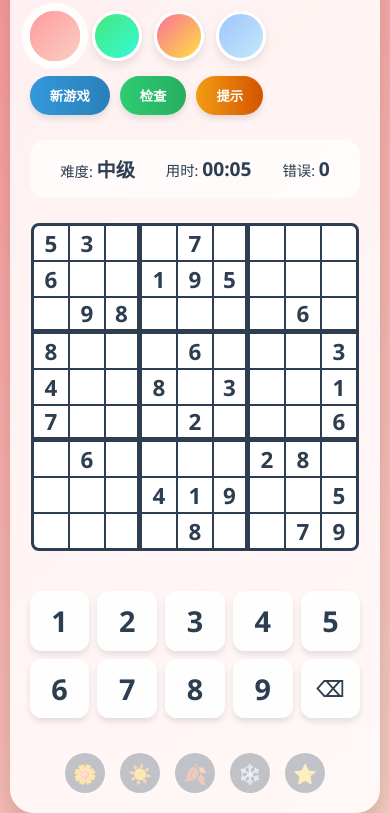
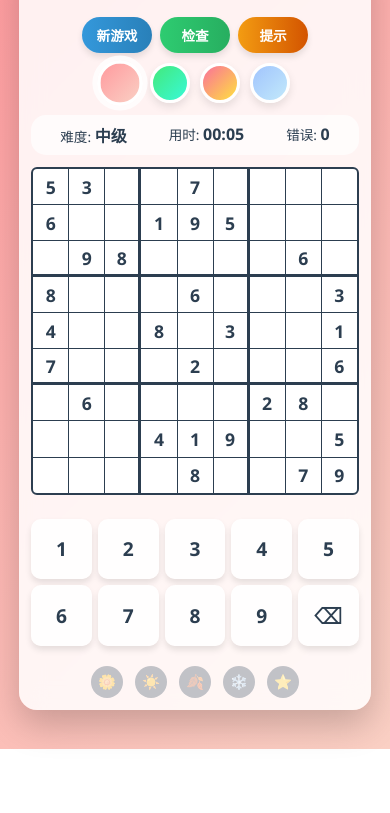
Before and after one commit to littleGames2025/littleGames2025.github.io, a plain HTML site: page data_du.html in a window 390 px wide. Shown: the part 95-908 px from the top of the page. After the commit the page ends 844 px from the top, so only its background shows below. Drawn offline with Linux system fonts and the light colour scheme.

Commit message:
Update data_du.html

```diff
--- a/data_du.html
+++ b/data_du.html
@@ -2,8 +2,8 @@
 <html lang="zh-CN">
 <head>
     <meta charset="UTF-8">
-    <meta name="viewport" content="width=device-width, initial-scale=1.0">
-    <title>四季数独 | 创意主题游戏</title>
+    <meta name="viewport" content="width=device-width, initial-scale=1.0, maximum-scale=1.0, user-scalable=no">
+    <title>四季数独 | 移动优化版</title>
     <style>
         :root {
             --spring: linear-gradient(135deg, #ff9a9e 0%, #fad0c4 100%);
@@ -19,6 +19,8 @@
             padding: 0;
             box-sizing: border-box;
             user-select: none;
+            -webkit-tap-highlight-color: transparent; /* 去除移动端点击高亮 */
+            -webkit-touch-callout: none; /* 禁止移动端长按菜单 */
         }
 
         body {
@@ -31,9 +33,10 @@
             transition: background 1.5s ease;
             background: var(--spring);
             color: var(--text-dark);
+            padding: 10px; /* 添加内边距防止内容溢出 */
         }
 
-        /* 粒子效果容器 */
+        /* 粒子效果容器 - 移动端减少数量 */
         .particles {
             position: fixed;
             top: 0;
@@ -49,7 +52,7 @@
             opacity: 0.7;
         }
 
-        /* 主游戏容器 */
+        /* 主游戏容器 - 移动端优化 */
         .game-container {
             width: 95%;
             max-width: 800px;
@@ -57,18 +60,18 @@
             backdrop-filter: blur(12px);
             border-radius: 24px;
             box-shadow: 0 15px 35px rgba(0, 0, 0, 0.2);
-            padding: 30px;
+            padding: 20px;
             display: flex;
             flex-direction: column;
-            gap: 25px;
+            gap: 15px;
             transform: translateY(0);
             transition: transform 0.5s ease;
         }
 
         .season-title {
             text-align: center;
-            font-size: 3rem;
-            margin-bottom: 10px;
+            font-size: 2.5rem;
+            margin-bottom: 8px;
             background-clip: text;
             -webkit-background-clip: text;
             color: transparent;
@@ -81,23 +84,24 @@
         .autumn { background-image: linear-gradient(to right, #ff9800, #ffcc80); }
         .winter { background-image: linear-gradient(to right, #03a9f4, #81d4fa); }
 
-        /* 游戏控制区域 */
+        /* 游戏控制区域 - 移动端优化 */
         .controls {
             display: flex;
-            justify-content: space-between;
+            flex-direction: column; /* 竖屏改为垂直布局 */
             align-items: center;
-            flex-wrap: wrap;
             gap: 15px;
         }
 
         .season-selector {
             display: flex;
-            gap: 12px;
+            gap: 10px;
+            justify-content: center;
+            width: 100%;
         }
 
         .season-btn {
-            width: 50px;
-            height: 50px;
+            width: 44px; /* 满足最小触摸尺寸 */
+            height: 44px;
             border-radius: 50%;
             border: 3px solid white;
             cursor: pointer;
@@ -118,11 +122,14 @@
 
         .game-actions {
             display: flex;
-            gap: 10px;
+            gap: 8px;
+            width: 100%;
+            justify-content: center;
+            flex-wrap: wrap;
         }
 
         .game-btn {
-            padding: 10px 20px;
+            padding: 12px 18px; /* 增大触摸区域 */
             border: none;
             border-radius: 50px;
             background: rgba(255,255,255,0.9);
@@ -131,6 +138,8 @@
             cursor: pointer;
             transition: all 0.3s ease;
             box-shadow: 0 4px 6px rgba(0,0,0,0.1);
+            font-size: 0.95rem;
+            min-width: 90px; /* 确保按钮有足够宽度 */
         }
 
         .game-btn:hover {
@@ -147,31 +156,34 @@
             display: flex;
             justify-content: space-around;
             background: rgba(255,255,255,0.7);
-            padding: 15px;
+            padding: 12px;
             border-radius: 15px;
+            font-size: 0.9rem;
         }
 
         .stat-box {
             text-align: center;
-            font-size: 1.1rem;
+            font-size: 0.95rem;
         }
 
         .stat-value {
             font-weight: bold;
-            font-size: 1.4rem;
-            margin-top: 5px;
+            font-size: 1.3rem;
+            margin-top: 3px;
         }
 
-        /* 数独棋盘 */
+        /* 数独棋盘 - 移动端优化 */
         .sudoku-board {
             margin: 0 auto;
             display: grid;
             grid-template-columns: repeat(9, 1fr);
-            gap: 2px;
+            gap: 1px; /* 减小间隙 */
             background-color: var(--text-dark);
-            border: 3px solid var(--text-dark);
-            border-radius: 8px;
+            border: 2px solid var(--text-dark); /* 减薄边框 */
+            border-radius: 6px;
             overflow: hidden;
+            width: 100%; /* 确保棋盘宽度自适应 */
+            max-width: 95vw; /* 防止在窄屏幕上溢出 */
         }
 
         .cell {
@@ -180,7 +192,7 @@
             align-items: center;
             justify-content: center;
             background-color: white;
-            font-size: 1.8rem;
+            font-size: 1.5rem; /* 减小字体大小 */
             font-weight: bold;
             cursor: pointer;
             transition: all 0.2s ease;
@@ -219,19 +231,19 @@
         }
 
         .border-right {
-            border-right: 3px solid var(--text-dark) !important;
+            border-right: 2px solid var(--text-dark) !important; /* 减薄边框 */
         }
 
         .border-bottom {
-            border-bottom: 3px solid var(--text-dark) !important;
+            border-bottom: 2px solid var(--text-dark) !important;
         }
 
-        /* 数字选择面板 */
+        /* 数字选择面板 - 移动端优化 */
         .number-pad {
             display: grid;
             grid-template-columns: repeat(5, 1fr);
-            gap: 8px;
-            margin-top: 15px;
+            gap: 6px; /* 减小间隙 */
+            margin-top: 12px;
         }
 
         .num-btn {
@@ -240,12 +252,13 @@
             align-items: center;
             justify-content: center;
             background: rgba(255,255,255,0.9);
-            border-radius: 12px;
-            font-size: 1.8rem;
+            border-radius: 10px;
+            font-size: 1.6rem; /* 减小字体大小 */
             font-weight: bold;
             cursor: pointer;
             transition: all 0.3s ease;
             box-shadow: 0 4px 6px rgba(0,0,0,0.1);
+            min-height: 44px; /* 满足最小触摸尺寸 */
         }
 
         .num-btn:hover {
@@ -274,20 +287,20 @@
         .achievements {
             display: flex;
             justify-content: center;
-            gap: 15px;
-            margin-top: 10px;
+            gap: 12px;
+            margin-top: 8px;
         }
 
         .badge {
-            width: 40px;
-            height: 40px;
+            width: 36px;
+            height: 36px;
             border-radius: 50%;
             background: #34495e;
             display: flex;
             align-items: center;
             justify-content: center;
             color: white;
-            font-size: 1.2rem;
+            font-size: 1.1rem;
             opacity: 0.3;
             transition: all 0.5s ease;
         }
@@ -298,13 +311,97 @@
             box-shadow: 0 0 10px gold;
         }
 
-        /* 响应式设计 */
+        /* 响应式设计 - 增强移动端适配 */
         @media (max-width: 768px) {
-            .cell { font-size: 1.4rem; }
             .season-title { font-size: 2.2rem; }
-            .game-container { padding: 20px; }
-            .stat-box { font-size: 0.9rem; }
-            .stat-value { font-size: 1.2rem; }
+            .game-container { padding: 15px; gap: 12px; }
+            .stat-box { font-size: 0.85rem; }
+            .stat-value { font-size: 1.1rem; }
+            .cell { font-size: 1.3rem; }
+            .num-btn { font-size: 1.4rem; min-height: 40px; }
+            .game-btn { padding: 10px 15px; font-size: 0.9rem; min-width: 80px; }
+        }
+
+        @media (max-width: 480px) {
+            .season-title { font-size: 1.8rem; }
+            .game-container { padding: 12px; border-radius: 18px; }
+            .stats { padding: 8px; font-size: 0.8rem; }
+            .stat-value { font-size: 1rem; }
+            .cell { font-size: 1.1rem; }
+            .num-btn { font-size: 1.2rem; min-height: 36px; }
+            .game-btn { padding: 8px 12px; font-size: 0.85rem; min-width: 70px; }
+            .season-btn { width: 40px; height: 40px; }
+            .badge { width: 32px; height: 32px; font-size: 0.9rem; }
+
+            /* 竖屏时调整控制区域布局 */
+            .controls {
+                flex-direction: column;
+                gap: 10px;
+            }
+
+            .season-selector {
+                order: 2; /* 将季节选择器放到按钮下方 */
+            }
+
+            .game-actions {
+                order: 1;
+            }
+
+            /* 减少粒子数量 */
+            .particle {
+                font-size: 14px !important;
+            }
+        }
+
+        @media (max-width: 360px) {
+            .season-title { font-size: 1.6rem; }
+            .cell { font-size: 1rem; }
+            .num-btn { font-size: 1.1rem; }
+            .game-btn { min-width: 65px; padding: 7px 10px; }
+            .season-btn { width: 36px; height: 36px; }
+        }
+
+        /* 横屏优化 */
+        @media (max-height: 500px) and (orientation: landscape) {
+            .game-container {
+                flex-direction: row;
+                flex-wrap: wrap;
+                max-width: 95vw;
+                padding: 10px;
+            }
+
+            .season-title {
+                width: 100%;
+                font-size: 2rem;
+            }
+
+            .controls {
+                flex-direction: row;
+                width: 40%;
+                align-items: flex-start;
+                gap: 10px;
+            }
+
+            .season-selector {
+                flex-direction: column;
+            }
+
+            .sudoku-board {
+                width: 50%;
+                max-height: 70vh;
+            }
+
+            .number-pad {
+                grid-template-columns: repeat(3, 1fr);
+                width: 50%;
+                margin-top: 0;
+            }
+
+            .achievements {
+                width: 100%;
+                order: 4;
+                margin-top: 5px;
+            }
         }
     </style>
 </head>
@@ -316,17 +413,17 @@
         <h1 class="season-title spring" id="seasonTitle">春日数独</h1>
 
         <div class="controls">
+            <div class="game-actions">
+                <button class="game-btn btn-new" id="newGame">新游戏</button>
+                <button class="game-btn btn-check" id="checkGame">检查</button>
+                <button class="game-btn btn-hint" id="getHint">提示</button>
+            </div>
+
             <div class="season-selector">
                 <div class="season-btn season-spring active" data-season="spring" title="春"></div>
                 <div class="season-btn season-summer" data-season="summer" title="夏"></div>
                 <div class="season-btn season-autumn" data-season="autumn" title="秋"></div>
                 <div class="season-btn season-winter" data-season="winter" title="冬"></div>
-            </div>
-
-            <div class="game-actions">
-                <button class="game-btn btn-new" id="newGame">新游戏</button>
-                <button class="game-btn btn-check" id="checkGame">检查</button>
-                <button class="game-btn btn-hint" id="getHint">提示</button>
             </div>
         </div>
 
@@ -401,25 +498,25 @@
                 title: '春日数独',
                 class: 'spring',
                 bg: 'var(--spring)',
-                particles: { shape: '🌸', color: '#ff9a9e', amount: 15 }
+                particles: { shape: '🌸', color: '#ff9a9e', amount: 8 } // 减少粒子数量
             },
             summer: {
                 title: '夏日数独',
                 class: 'summer',
                 bg: 'var(--summer)',
-                particles: { shape: '💧', color: '#43e97b', amount: 20 }
+                particles: { shape: '💧', color: '#43e97b', amount: 10 }
             },
             autumn: {
                 title: '秋日数独',
                 class: 'autumn',
                 bg: 'var(--autumn)',
-                particles: { shape: '🍂', color: '#fa709a', amount: 15 }
+                particles: { shape: '🍂', color: '#fa709a', amount: 8 }
             },
             winter: {
                 title: '冬日数独',
                 class: 'winter',
                 bg: 'var(--winter)',
-                particles: { shape: '❄️', color: '#a1c4fd', amount: 20 }
+                particles: { shape: '❄️', color: '#a1c4fd', amount: 10 }
             }
         };
 
@@ -503,6 +600,12 @@
                     // 事件监听
                     cell.addEventListener('click', () => selectCell(row, col));
 
+                    // 添加触摸事件支持
+                    cell.addEventListener('touchstart', (e) => {
+                        e.preventDefault(); // 防止触摸时页面滚动
+                        selectCell(row, col);
+                    });
+
                     elements.sudokuBoard.appendChild(cell);
                 }
             }
@@ -519,6 +622,13 @@
                 numBtn.textContent = i;
                 numBtn.dataset.value = i;
                 numBtn.addEventListener('click', () => fillCell(i));
+
+                // 添加触摸事件支持
+                numBtn.addEventListener('touchstart', (e) => {
+                    e.preventDefault();
+                    fillCell(i);
+                });
+
                 elements.numberPad.appendChild(numBtn);
             }
 
@@ -528,6 +638,13 @@
             deleteBtn.textContent = '⌫';
             deleteBtn.style.fontSize = '1.4rem';
             deleteBtn.addEventListener('click', () => fillCell(0));
+
+            // 添加触摸事件支持
+            deleteBtn.addEventListener('touchstart', (e) => {
+                e.preventDefault();
+                fillCell(0);
+            });
+
             elements.numberPad.appendChild(deleteBtn);
         }
 
@@ -720,16 +837,23 @@
             createParticles(config.particles);
         }
 
-        // 创建粒子特效
+        // 创建粒子特效 - 移动端优化
         function createParticles(particleConfig) {
             elements.particles.innerHTML = '';
 
-            for (let i = 0; i < particleConfig.amount; i++) {
+            // 根据屏幕尺寸调整粒子数量
+            const isMobile = window.innerWidth <= 768;
+            const amount = isMobile ? Math.floor(particleConfig.amount * 0.6) : particleConfig.amount;
+
+            for (let i = 0; i < amount; i++) {
                 const particle = document.createElement('div');
                 particle.className = 'particle';
                 particle.textContent = particleConfig.shape;
                 particle.style.color = particleConfig.color;
-                particle.style.fontSize = `${Math.random() * 16 + 16}px`;
+
+                // 根据设备调整粒子大小
+                const baseSize = isMobile ? 12 : 16;
+                particle.style.fontSize = `${Math.random() * baseSize + baseSize}px`;
                 particle.style.left = `${Math.random() * 100}%`;
 
                 // 随机动画延迟和持续时间
@@ -791,6 +915,11 @@
 
         // 事件监听绑定
         window.addEventListener('load', initGame);
+        window.addEventListener('resize', () => {
+            // 在窗口大小变化时重新生成粒子，以适应新尺寸
+            changeSeason(gameState.currentSeason);
+        });
+
         elements.newGameBtn.addEventListener('click', () => {
             if (confirm('确定开始新游戏吗？当前进度将丢失。')) {
                 initGame();
```
